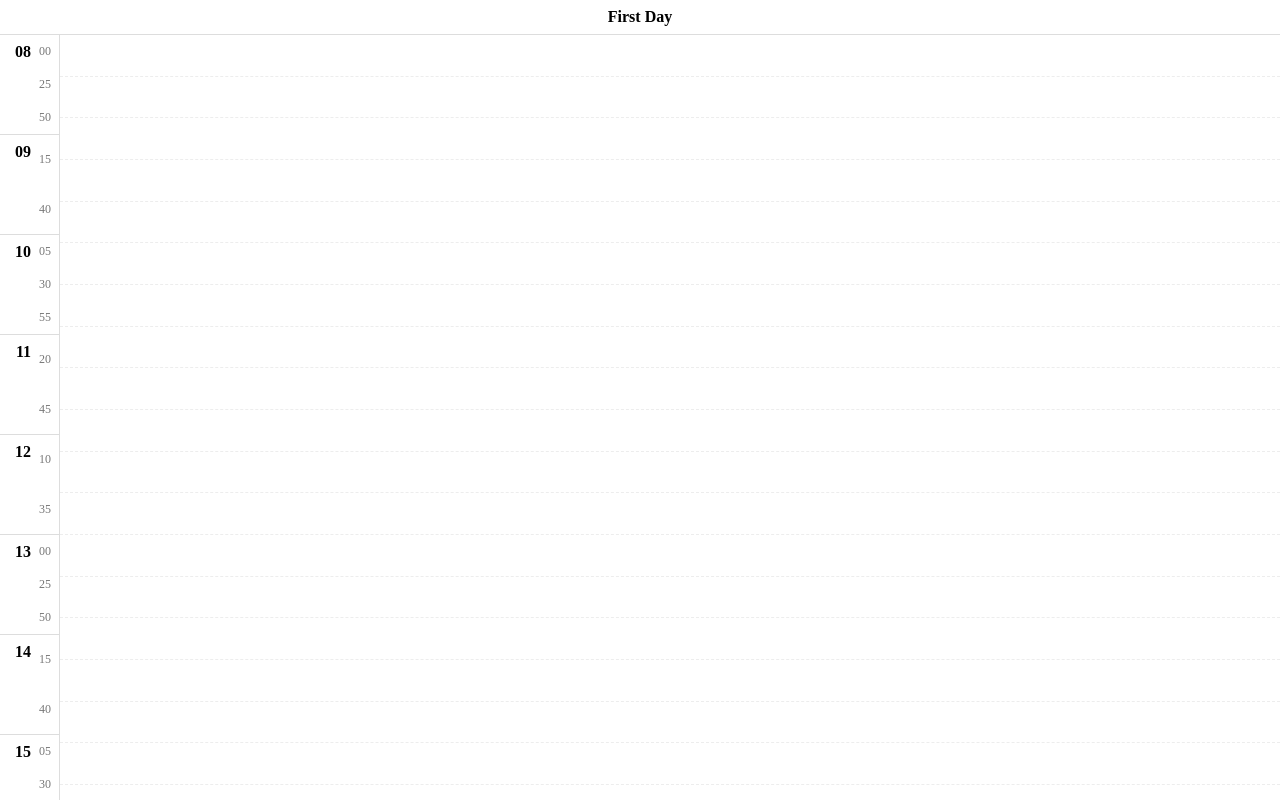
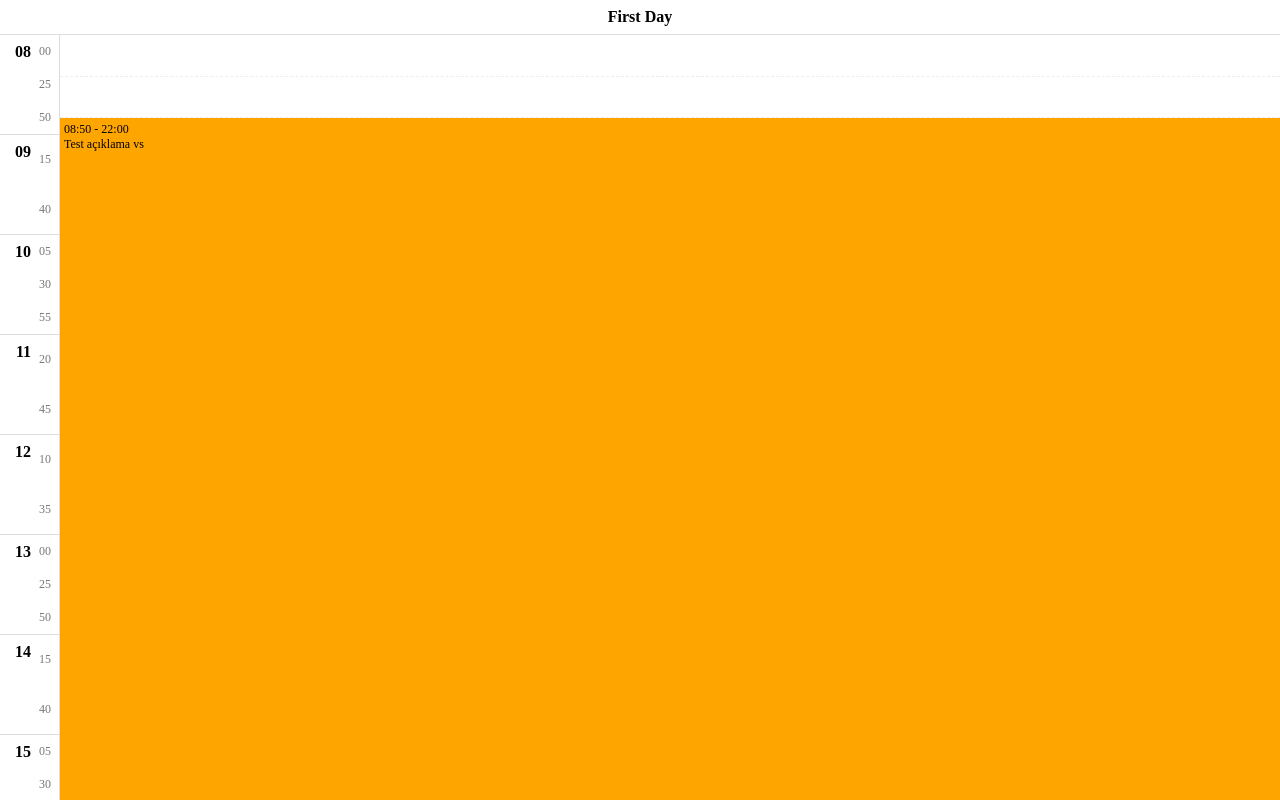
Before and after one commit to sabasayer/calendar, a Vue app: page / in a window 1280 px wide. Shown: the top 800 px of the page. Built offline with nearby package versions, Linux system fonts and the light colour scheme.

Commit message:
bug(calendar-item): mouse-over

```diff
--- a/package.json
+++ b/package.json
@@ -1,6 +1,6 @@
 {
   "name": "@sabasayer/calendar",
-  "version": "1.1.5",
+  "version": "1.1.6",
   "author": "Salih Baki Sayer",
   "scripts": {
     "serve": "vue-cli-service serve",
--- a/src/App.vue
+++ b/src/App.vue
@@ -45,6 +45,17 @@ export default class App extends Vue {
   minuteInterval = 25;
 
   events: CalendarEvent[] = [
+     {
+      id: 3,
+      from: "08:50",
+      to: "22:00",
+      title: "Test açıklama vs",
+      color: "orange",
+      position: EnumCalendarDayItemPosition.Static,
+      zIndex: 1,
+      isDraggable: true,
+      isResizable: true,
+    },
     {
       id: 1,
       from: "16:30",
@@ -124,9 +135,13 @@ export default class App extends Vue {
     event.from = options.item.from;
   }
 
-  mouseOver(item: CalendarDayItem, el: HTMLElement) {}
+  mouseOver(item: CalendarDayItem, el: HTMLElement) {
+    console.log('from',item.from);
+  }
 
-  mouseLeave(item: CalendarDayItem, el: HTMLElement) {}
+  mouseLeave(item: CalendarDayItem, el: HTMLElement) {
+    console.log('leave',item.from);
+  }
 }
 </script>
 
--- a/src/components/item/CalendarItem.vue
+++ b/src/components/item/CalendarItem.vue
@@ -31,11 +31,7 @@
 </template>
 
 <script lang="ts">
-import {
-  Component,
-  Prop,
-  Mixins,
-} from "vue-property-decorator";
+import { Component, Prop, Mixins } from "vue-property-decorator";
 import DraggableItemMixin from "./DraggableItemMixin";
 import VerticalResizeHandlerComponent from "../VerticalResizeHandler.vue";
 import { calendarDayItemLogic } from "@/logic/calendar-day-item.logic";
@@ -155,6 +151,14 @@ export default class CalendarItemComponent extends Mixins(DraggableItemMixin) {
   resize() {
     this.$emit("resize", this._cloneItem, this.$el);
   }
+
+  mouseOver() {
+    this.$emit("mouse-over", this.item, this.$el);
+  }
+
+  mouseLeave() {
+    this.$emit("mouse-leave", this.item, this.$el);
+  }
 }
 </script>
 <style scoped lang="scss">
--- a/src/components/item/DraggableItemMixin.ts
+++ b/src/components/item/DraggableItemMixin.ts
@@ -121,14 +121,4 @@ export default class DraggableItemMixin extends Mixins(DragTrackerMixin) {
   drop() {
     this.$emit("drop", this._cloneItem, this.$el);
   }
-
-  mouseOver() {
-    this.createClone()
-    this.$emit("mouse-over", this._cloneItem, this.$el);
-  }
-
-  mouseLeave() {
-    this.createClone()
-    this.$emit("mouse-leave", this._cloneItem, this.$el);
-  }
 }
```
